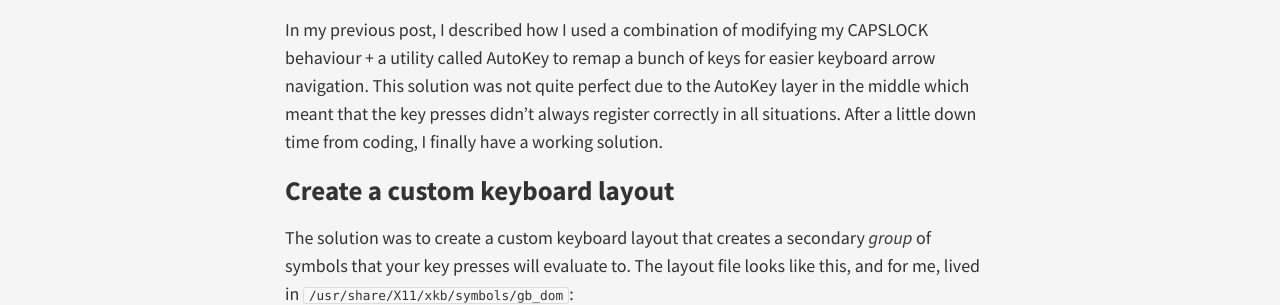
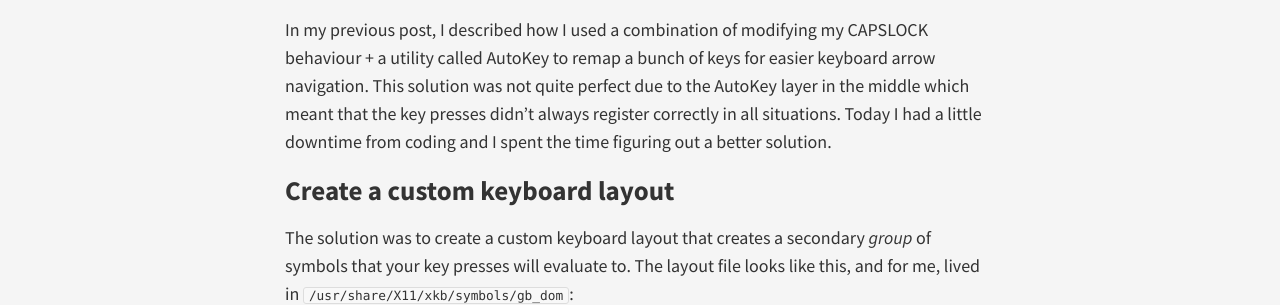
Before and after one commit to DominicWatson/dominicwatson.github.io, a Jekyll site: the page built from _posts/2014-11-22-who-needs-capslock-anyway-part-2.markdown, in a window 1280 px wide. Shown: the part 216-521 px from the top of the page. Built offline with Jekyll 4.4.1, drawn with Linux system fonts in a browser that asks for light colours; Markdown is read by kramdown in place of the engine named in the settings; comment, search, counter and statistics services are not loaded.

Commit message:
A little wording edit

```diff
--- a/_posts/2014-11-22-who-needs-capslock-anyway-part-2.markdown
+++ b/_posts/2014-11-22-who-needs-capslock-anyway-part-2.markdown
@@ -4,7 +4,7 @@ title: Who needs caps lock anyway (part 2)
 time: 2014-11-22 15:45:00 +00:00
 ---
 
-In my previous post, I described how I used a combination of modifying my CAPSLOCK behaviour + a utility called AutoKey to remap a bunch of keys for easier keyboard arrow navigation. This solution was not quite perfect due to the AutoKey layer in the middle which meant that the key presses didn't always register correctly in all situations. After a little down time from coding, I finally have a working solution.
+In my previous post, I described how I used a combination of modifying my CAPSLOCK behaviour + a utility called AutoKey to remap a bunch of keys for easier keyboard arrow navigation. This solution was not quite perfect due to the AutoKey layer in the middle which meant that the key presses didn't always register correctly in all situations. Today I had a little downtime from coding and I spent the time figuring out a better solution.
 
 <!--more-->
 
```
